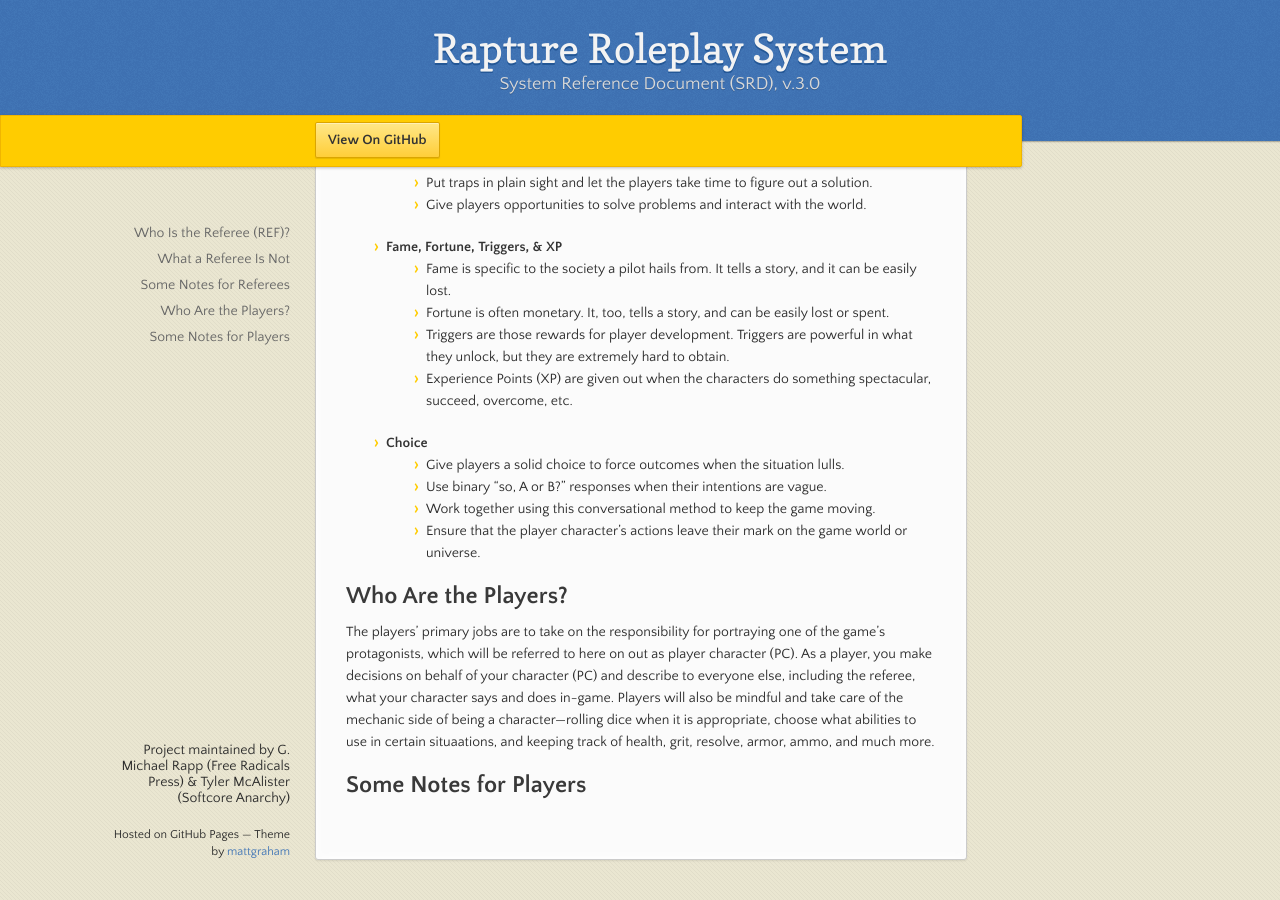
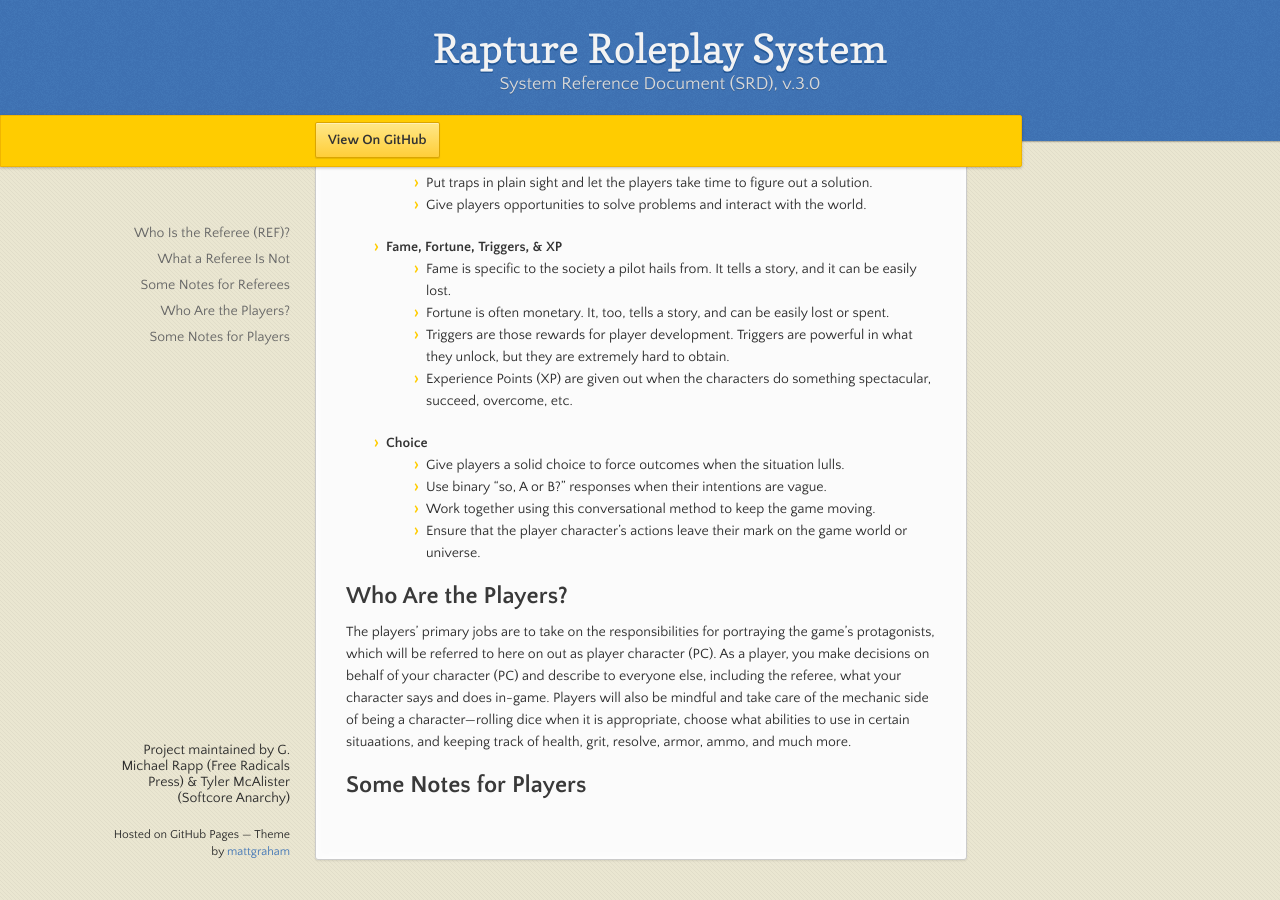
Before and after one commit to GMichaelRapp/rapture, a Jekyll site: the page built from fundamentals.md, in a window 1280 px wide and 900 px high, scrolled down 1794 px. Built offline with Jekyll 4.4.1, drawn with Linux system fonts in a browser that asks for light colours.

Commit message:
Update fundamentals.md

```diff
--- a/fundamentals.md
+++ b/fundamentals.md
@@ -51,6 +51,6 @@ In recent years, there has been a lot of meaningful discussion on the demands pl
   - Ensure that the player character’s actions leave their mark on the game world or universe.
 
 ## Who Are the Players?
-The players' primary jobs are to take on the responsibility for portraying one of the game's protagonists, which will be referred to here on out as player character (PC). As a player, you make decisions on behalf of your character (PC) and describe to everyone else, including the referee, what your character says and does in-game. Players will also be mindful and take care of the mechanic side of being a character—rolling dice when it is appropriate, choose what abilities to use in certain situaations, and keeping track of health, grit, resolve, armor, ammo, and much more.
+The players’ primary jobs are to take on the responsibilities for portraying the game’s protagonists, which will be referred to here on out as player character (PC). As a player, you make decisions on behalf of your character (PC) and describe to everyone else, including the referee, what your character says and does in-game. Players will also be mindful and take care of the mechanic side of being a character—rolling dice when it is appropriate, choose what abilities to use in certain situaations, and keeping track of health, grit, resolve, armor, ammo, and much more.
 
 ## Some Notes for Players
```
